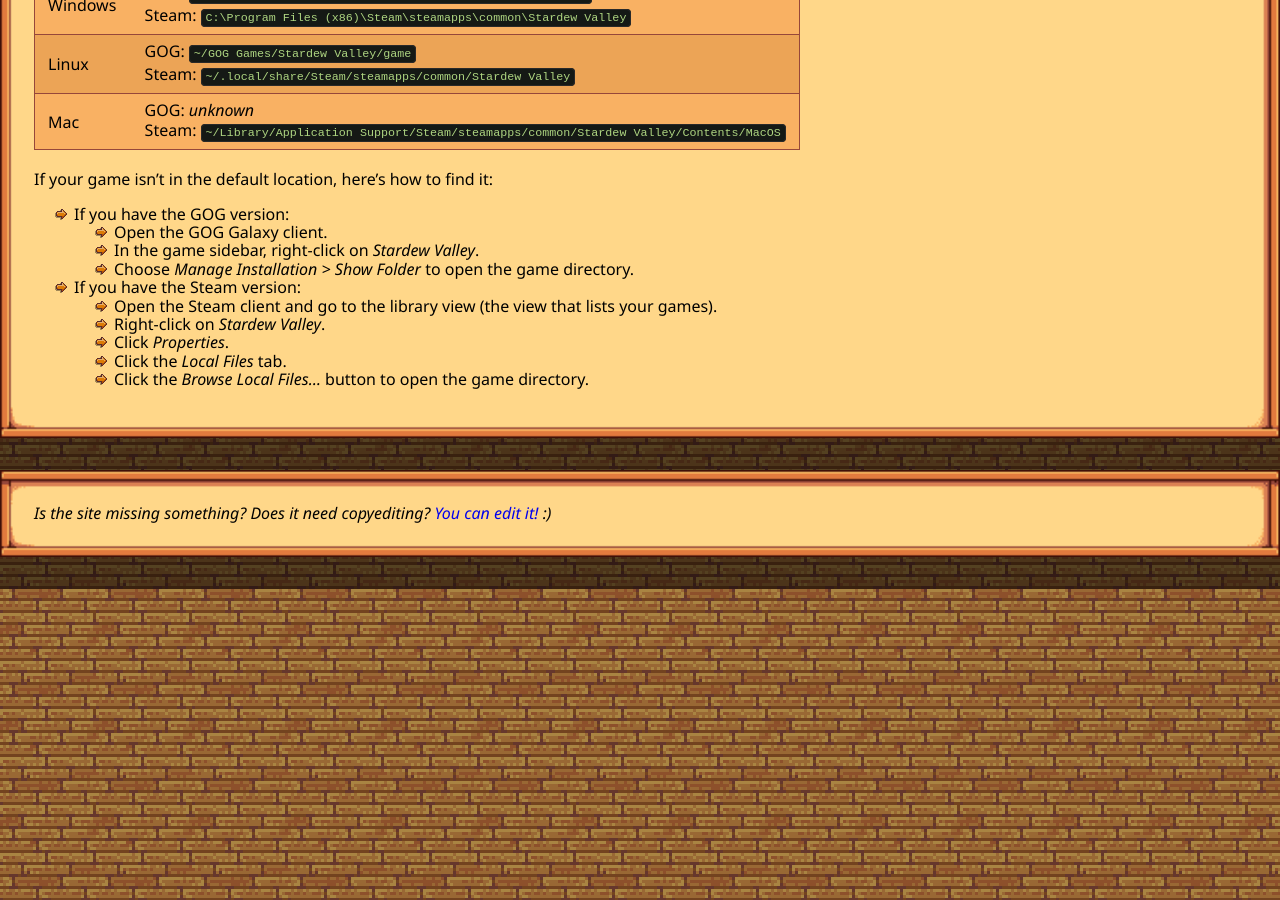
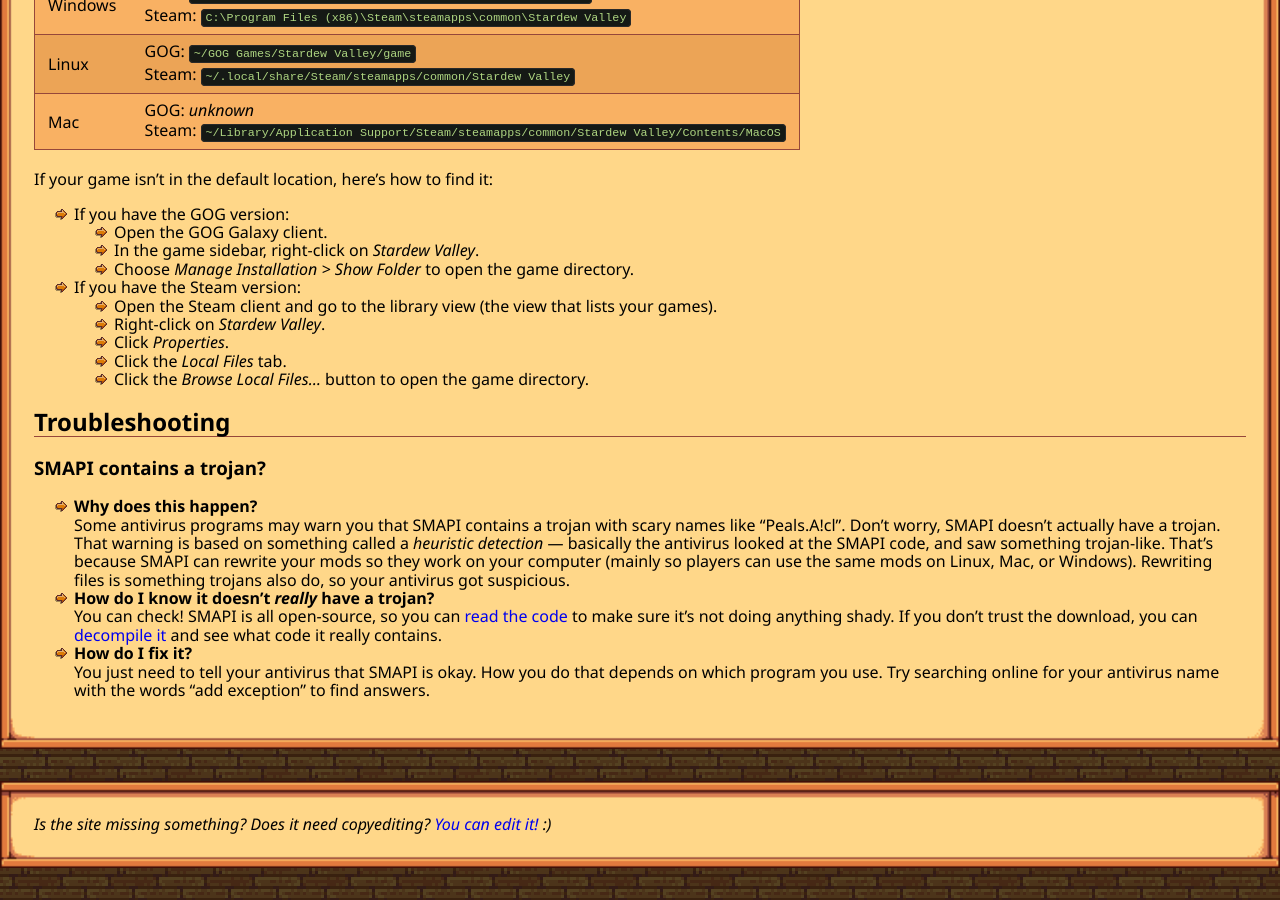
Before and after one commit to Pathoschild/canimod.github.io, a Jekyll site: the page built from guides/smapi-faq.md, in a window 1280 px wide and 900 px high, scrolled down 1907 px. Built offline with Jekyll 4.4.1, drawn with Linux system fonts in a browser that asks for light colours; nearby versions of some CDN libraries.

Commit message:
add troubleshooting section to FAQ, with info about trojan detections

```diff
--- a/guides/smapi-faq.md
+++ b/guides/smapi-faq.md
@@ -96,3 +96,28 @@
   * Click _Properties_.
   * Click the _Local Files_ tab.
   * Click the _Browse Local Files..._ button to open the game directory.
+
+## Troubleshooting
+
+<section class="anchor" id="trojan"></section>
+
+### SMAPI contains a trojan?
+
+* **Why does this happen?**
+  Some antivirus programs may warn you that SMAPI contains a trojan with scary names like
+  "Peals.A!cl". Don't worry, SMAPI doesn't actually have a trojan. That warning is based on something
+  called a _heuristic detection_ — basically the antivirus looked at the SMAPI code, and saw
+  something trojan-like. That's because SMAPI can rewrite your mods so they work on your
+  computer (mainly so players can use the same mods on Linux, Mac, or Windows). Rewriting files is
+  something trojans also do, so your antivirus got suspicious.
+
+* **How do I know it doesn't _really_ have a trojan?**
+  You can check! SMAPI is all open-source, so you can
+  [read the code](https://github.com/Pathoschild/SMAPI) to make sure it's not doing anything shady.
+  If you don't trust the download, you can [decompile it](https://www.jetbrains.com/decompiler/)
+  and see what code it really contains.
+
+* **How do I fix it?**
+  You just need to tell your antivirus that SMAPI is okay. How you do that depends on which program
+  you use. Try searching online for your antivirus name with the words "add exception" to find
+  answers.
```
